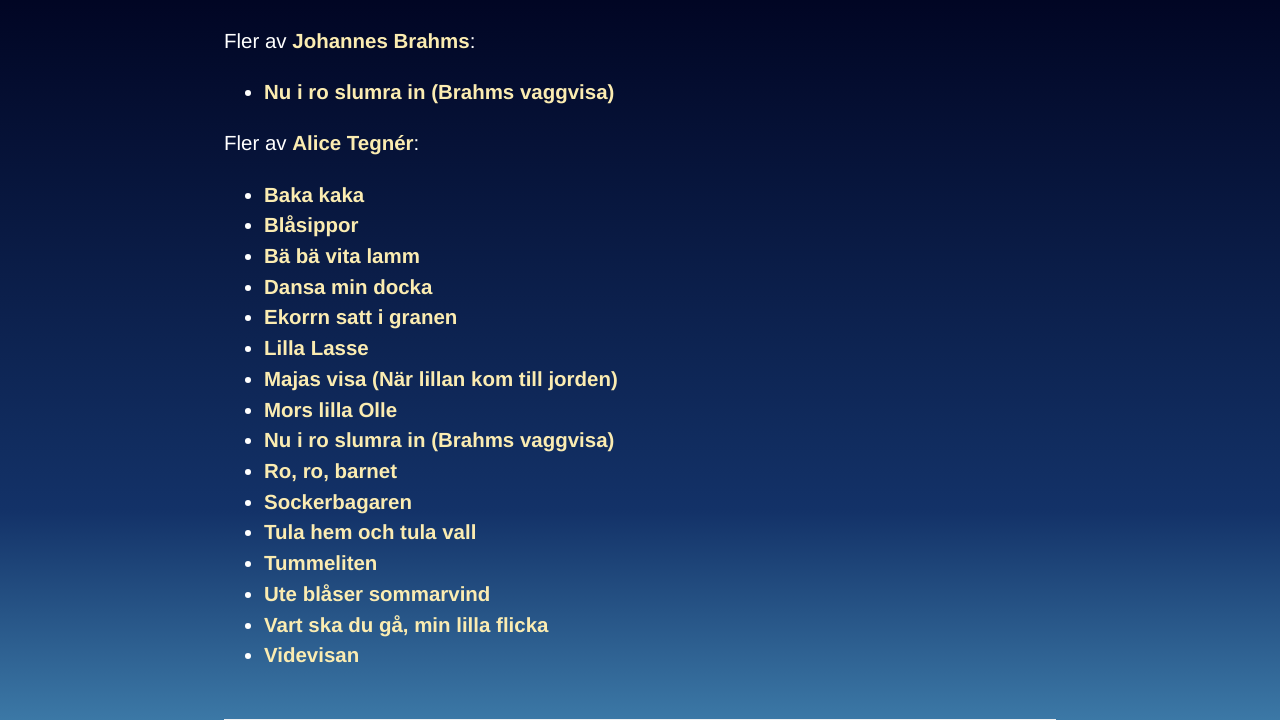
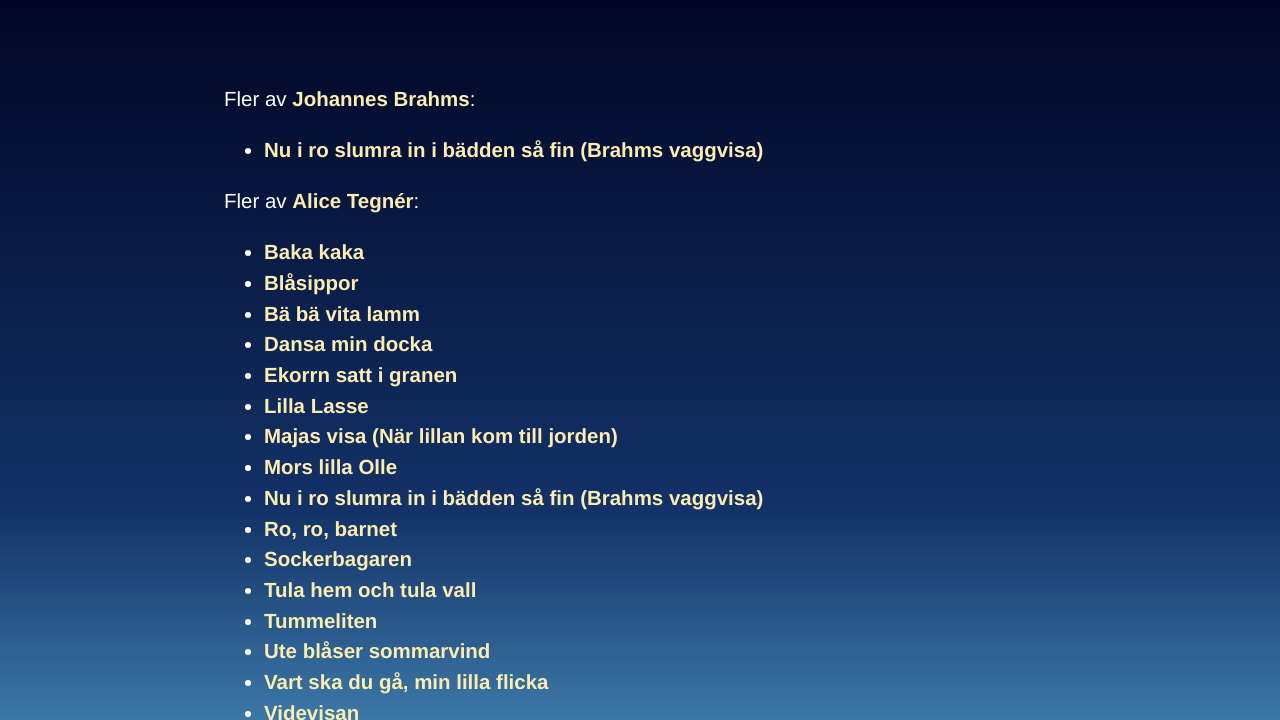
Before and after one commit to cybear/vaggvisor.org, a Jekyll site: the page built from _posts/2018-01-01-nu-i-ro-slumra-in-i-bädden-så-fin-brahms-vaggvisa.md, in a window 1280 px wide and 900 px high, scrolled down 1649 px, cut to the strip 180-900 px from the top of the window. Built offline with Jekyll 4.4.1, drawn with Linux system fonts in a browser that asks for light colours; some of the changed text lies outside the part shown.

Commit message:
Update and rename 2018-01-01-brahms-vaggvisa.md to 2018-01-01-nu-i-ro-slumra-in-i-bädden-så-fin-brahms-vaggvisa.md

```diff
--- a/_posts/2018-01-01-brahms-vaggvisa.md
+++ b/_posts/2018-01-01-nu-i-ro-slumra-in-i-bädden-så-fin-brahms-vaggvisa.md
@@ -1,5 +1,5 @@
 ---
-title: Nu i ro slumra in (Brahms vaggvisa)
+title: Nu i ro slumra in i bädden så fin (Brahms vaggvisa)
 categories: [Johannes Brahms, Alice Tegnér]
 tags: [vaggvisa]
 youtube_id: 8YYUXtzsZQc
```
